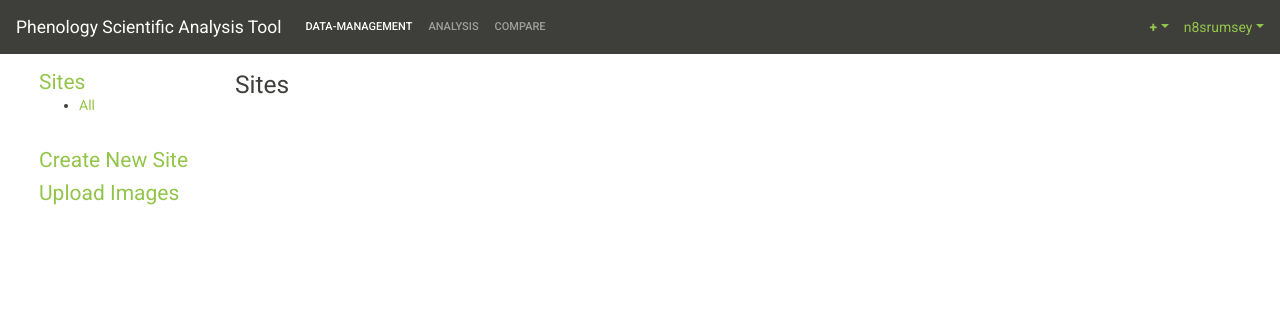
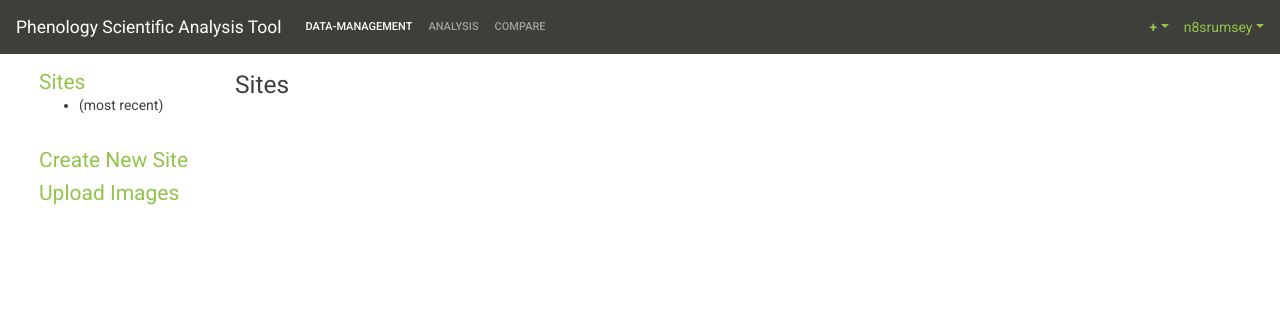
Before and after one commit to n8srumsey/ISEF-2020-Phenology, a Django app: page /data-management/sites/ in a window 1280 px wide. Shown: the top 314 px of the page. Run offline with Django 3.2, Linux system fonts and the light colour scheme; data that the repository does not hold is empty; some libraries are stand-ins or nearby versions.

Commit message:
Update links between Data-Management pages

```diff
--- a/PhenologyAnalysisWebApp/pheno_webapp/main/templates/main/data_management.html
+++ b/PhenologyAnalysisWebApp/pheno_webapp/main/templates/main/data_management.html
@@ -15,10 +15,10 @@
             <div style="margin-top: 1rem;">
                 <h4 style="margin-bottom: 0px;"><a href="/data-management/sites/">Sites</a></h4>
                 <ul >
+                    <li>(most recent)</li>
                     {% for site in most_recent %}
                         <li> <a href="/data-management/sites/{{site.sitename}}">{{site.sitename}}</a></li>
                     {% endfor%}
-                    <li><a href="/data-management/sites/">All</a></li>
                 </ul>
             </div>
             <div style="margin-top: 1rem;">
--- a/PhenologyAnalysisWebApp/pheno_webapp/main/templates/main/site_list.html
+++ b/PhenologyAnalysisWebApp/pheno_webapp/main/templates/main/site_list.html
@@ -7,7 +7,7 @@
         <h3> Sites </h3>
         <ul>
             {% for site in sites %}
-                <li> {{site.sitename}}</li>
+                <li> <a href="/data-management/sites/{{site.sitename}}">{{site.sitename}}</a></li>
             {% endfor%}
         </ul>
     </div>
```
